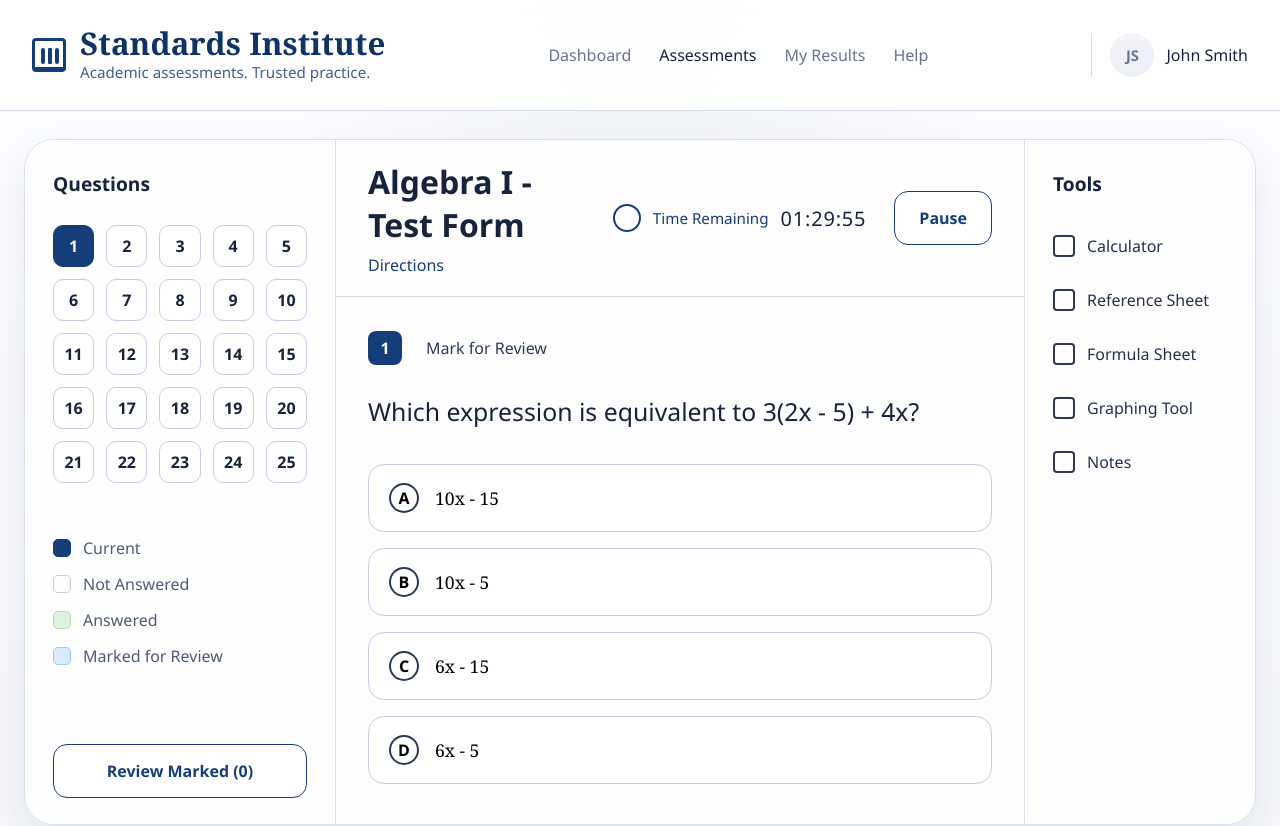
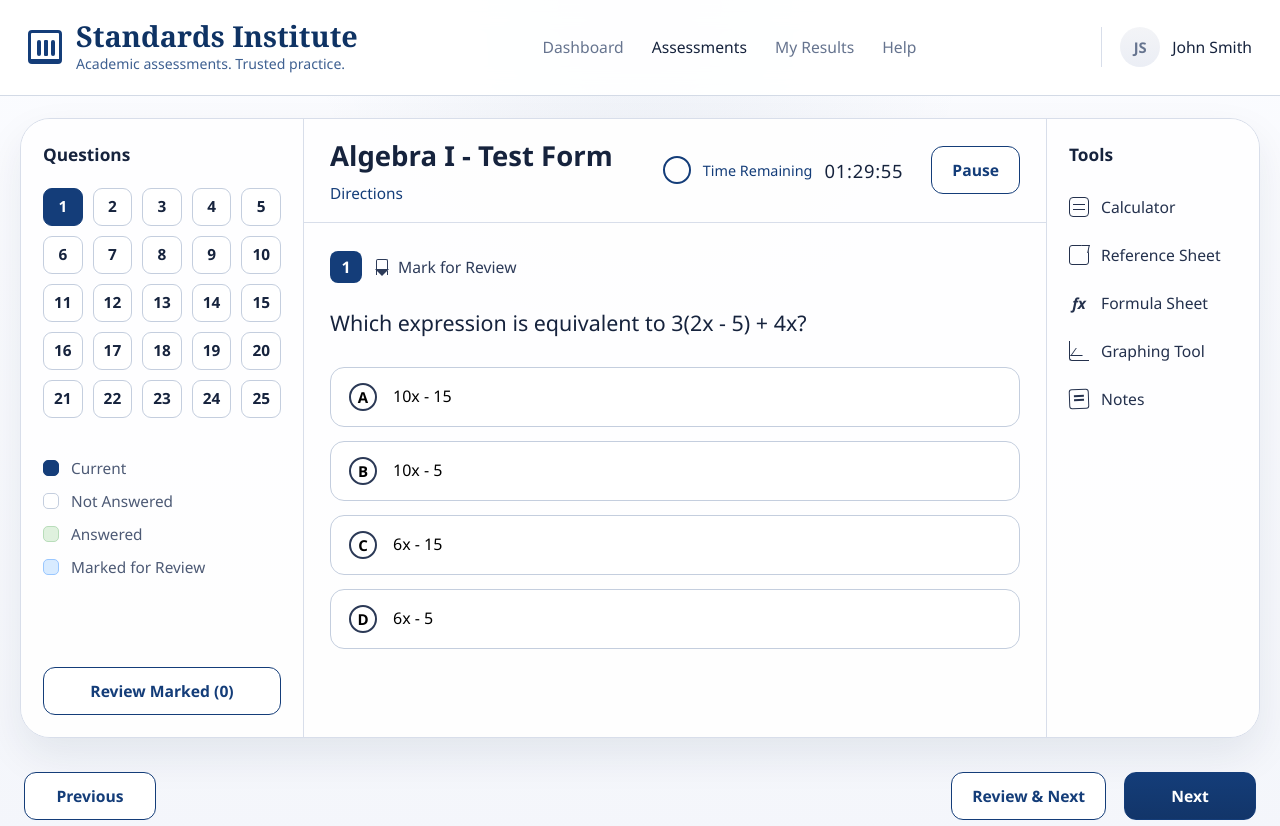
Before and after one commit to mctoeseverything/academic-standards, a plain HTML site: page index.html in a window 1280 px wide. Shown: the top 826 px of the page. Drawn offline with Linux system fonts and the light colour scheme.

Commit message:
ffwefewefw

```diff
--- a/index.html
+++ b/index.html
@@ -69,7 +69,10 @@
         <div class="question-body">
           <div class="question-meta">
             <div class="question-pill" id="questionNumberBadge">1</div>
-            <button class="mark-toggle" id="markToggle" type="button">Mark for Review</button>
+            <button class="mark-toggle" id="markToggle" type="button">
+              <span class="icon bookmark-icon" aria-hidden="true"></span>
+              <span>Mark for Review</span>
+            </button>
           </div>
 
           <h1 id="questionText"></h1>
@@ -80,11 +83,26 @@
       <aside class="panel tools-panel">
         <h2>Tools</h2>
         <div class="tools-list">
-          <button class="tool-link" type="button">Calculator</button>
-          <button class="tool-link" type="button" onclick="openModal('referenceModal')">Reference Sheet</button>
-          <button class="tool-link" type="button" onclick="openModal('formulaModal')">Formula Sheet</button>
-          <button class="tool-link" type="button">Graphing Tool</button>
-          <button class="tool-link" type="button">Notes</button>
+          <button class="tool-link" type="button">
+            <span class="icon tool-icon calculator-icon" aria-hidden="true"></span>
+            <span>Calculator</span>
+          </button>
+          <button class="tool-link" type="button" onclick="openModal('referenceModal')">
+            <span class="icon tool-icon document-icon" aria-hidden="true"></span>
+            <span>Reference Sheet</span>
+          </button>
+          <button class="tool-link" type="button" onclick="openModal('formulaModal')">
+            <span class="icon tool-icon formula-icon" aria-hidden="true"></span>
+            <span>Formula Sheet</span>
+          </button>
+          <button class="tool-link" type="button">
+            <span class="icon tool-icon graph-icon" aria-hidden="true"></span>
+            <span>Graphing Tool</span>
+          </button>
+          <button class="tool-link" type="button">
+            <span class="icon tool-icon notes-icon" aria-hidden="true"></span>
+            <span>Notes</span>
+          </button>
         </div>
       </aside>
     </section>
--- a/script.js
+++ b/script.js
@@ -111,6 +111,7 @@ const choicesDiv = document.getElementById("choices");
 const questionGrid = document.getElementById("questionGrid");
 const questionNumberBadge = document.getElementById("questionNumberBadge");
 const markToggle = document.getElementById("markToggle");
+const markToggleLabel = markToggle.querySelector("span:last-child");
 const markedCount = document.getElementById("markedCount");
 const reviewMarkedButton = document.getElementById("reviewMarkedButton");
 const reviewNextButton = document.getElementById("reviewNextButton");
@@ -146,7 +147,7 @@ function renderQuestion() {
   });
 
   markToggle.classList.toggle("active", markedQuestions.has(current));
-  markToggle.textContent = markedQuestions.has(current) ? "Marked for Review" : "Mark for Review";
+  markToggleLabel.textContent = markedQuestions.has(current) ? "Marked for Review" : "Mark for Review";
 
   renderGrid();
   updateMarkedCount();
--- a/style.css
+++ b/style.css
@@ -20,7 +20,7 @@
 body {
   margin: 0;
   min-height: 100vh;
-  font-family: "Segoe UI", "Aptos", "Helvetica Neue", Arial, sans-serif;
+  font-family: "Aptos", "Segoe UI", "Helvetica Neue", Arial, sans-serif;
   color: var(--text);
   background:
     radial-gradient(circle at top center, rgba(20, 61, 121, 0.06), transparent 32%),
@@ -37,7 +37,7 @@ a {
   align-items: center;
   justify-content: space-between;
   gap: 24px;
-  padding: 28px 32px;
+  padding: 22px 28px;
   background: rgba(255, 255, 255, 0.92);
   border-bottom: 1px solid rgba(196, 206, 222, 0.75);
   backdrop-filter: blur(12px);
@@ -84,7 +84,7 @@ a {
 
 .brand-name {
   font-family: Cambria, Georgia, "Times New Roman", serif;
-  font-size: 1.95rem;
+  font-size: 1.8rem;
   font-weight: 600;
   line-height: 1;
   color: var(--navy-strong);
@@ -92,7 +92,7 @@ a {
 
 .brand-tag {
   margin-top: 3px;
-  font-size: 0.95rem;
+  font-size: 0.88rem;
   color: var(--navy);
   opacity: 0.82;
 }
@@ -106,6 +106,7 @@ a {
 .main-nav a {
   color: var(--muted);
   text-decoration: none;
+  font-size: 0.98rem;
   font-weight: 500;
 }
 
@@ -120,13 +121,14 @@ a {
   gap: 12px;
   padding-left: 18px;
   border-left: 1px solid var(--border);
+  font-size: 0.98rem;
 }
 
 .avatar {
   display: grid;
   place-items: center;
-  width: 44px;
-  height: 44px;
+  width: 40px;
+  height: 40px;
   border-radius: 999px;
   color: var(--muted);
   background: linear-gradient(180deg, #f3f4f7 0%, #ebeef5 100%);
@@ -135,13 +137,13 @@ a {
 }
 
 .page-shell {
-  padding: 28px 24px 32px;
+  padding: 22px 20px 24px;
 }
 
 .exam-shell {
   display: grid;
-  grid-template-columns: 310px minmax(0, 1fr) 230px;
-  min-height: calc(100vh - 206px);
+  grid-template-columns: 282px minmax(0, 1fr) 212px;
+  min-height: calc(100vh - 180px);
   background: rgba(255, 255, 255, 0.84);
   border: 1px solid var(--border);
   border-radius: 30px;
@@ -155,7 +157,7 @@ a {
 
 .questions-panel,
 .tools-panel {
-  padding: 30px 28px 26px;
+  padding: 24px 22px 22px;
 }
 
 .center-panel {
@@ -165,22 +167,23 @@ a {
 
 .questions-panel h2,
 .tools-panel h2 {
-  margin: 0 0 28px;
-  font-size: 1.2rem;
+  margin: 0 0 22px;
+  font-size: 1.08rem;
 }
 
 .question-grid {
   display: grid;
   grid-template-columns: repeat(5, 1fr);
-  gap: 12px;
+  gap: 10px;
 }
 
 .q-box {
-  height: 42px;
+  height: 38px;
   border: 1px solid var(--border-strong);
-  border-radius: 10px;
+  border-radius: 9px;
   background: #fff;
   color: var(--text);
+  font-size: 0.96rem;
   font-weight: 600;
   cursor: pointer;
   transition: 0.18s ease;
@@ -209,8 +212,8 @@ a {
 
 .legend {
   display: grid;
-  gap: 14px;
-  margin-top: 54px;
+  gap: 12px;
+  margin-top: 40px;
 }
 
 .legend-item {
@@ -218,11 +221,12 @@ a {
   align-items: center;
   gap: 12px;
   color: #4d5a75;
+  font-size: 0.96rem;
 }
 
 .legend-swatch {
-  width: 18px;
-  height: 18px;
+  width: 16px;
+  height: 16px;
   border-radius: 5px;
   border: 1px solid var(--border-strong);
   background: #fff;
@@ -259,13 +263,13 @@ a {
   grid-template-columns: minmax(0, 1fr) auto auto;
   align-items: center;
   gap: 28px;
-  padding: 20px 32px;
+  padding: 18px 26px;
   border-bottom: 1px solid var(--border);
 }
 
 .eyebrow {
   margin: 0 0 8px;
-  font-size: 2rem;
+  font-size: 1.72rem;
   font-weight: 700;
 }
 
@@ -274,6 +278,7 @@ a {
   background: transparent;
   padding: 0;
   color: var(--navy);
+  font-size: 0.96rem;
   font-weight: 500;
   cursor: pointer;
 }
@@ -293,31 +298,31 @@ a {
 }
 
 .timer-label {
-  font-size: 0.95rem;
+  font-size: 0.9rem;
   color: var(--navy);
 }
 
 .timer-value {
-  font-size: 1.25rem;
+  font-size: 1.15rem;
   font-weight: 500;
   letter-spacing: 0.04em;
 }
 
 .question-body {
-  padding: 34px 32px 40px;
+  padding: 28px 26px 32px;
 }
 
 .question-meta {
   display: flex;
   align-items: center;
-  gap: 18px;
+  gap: 14px;
 }
 
 .question-pill {
   display: grid;
   place-items: center;
-  width: 34px;
-  height: 34px;
+  width: 32px;
+  height: 32px;
   border-radius: 8px;
   background: var(--navy);
   color: #fff;
@@ -325,9 +330,14 @@ a {
 }
 
 .mark-toggle {
+  display: inline-flex;
+  align-items: center;
+  gap: 10px;
   border: none;
   background: transparent;
   color: #2d3b59;
+  padding: 0;
+  font-size: 0.98rem;
   font-weight: 500;
   cursor: pointer;
 }
@@ -337,16 +347,16 @@ a {
 }
 
 #questionText {
-  margin: 28px 0 34px;
-  font-size: 1.55rem;
+  margin: 24px 0 28px;
+  font-size: 1.34rem;
   line-height: 1.5;
   font-weight: 500;
 }
 
 .choices {
   display: grid;
-  gap: 16px;
-  max-width: 780px;
+  gap: 14px;
+  max-width: 720px;
 }
 
 .choice {
@@ -354,9 +364,9 @@ a {
   align-items: center;
   gap: 16px;
   width: 100%;
-  padding: 18px 20px;
+  padding: 15px 18px;
   border: 1px solid var(--border-strong);
-  border-radius: 16px;
+  border-radius: 14px;
   background: #fff;
   cursor: pointer;
   transition: 0.18s ease;
@@ -376,22 +386,23 @@ a {
 .choice-letter {
   display: grid;
   place-items: center;
-  flex: 0 0 30px;
-  width: 30px;
-  height: 30px;
+  flex: 0 0 28px;
+  width: 28px;
+  height: 28px;
   border: 2px solid #2b3956;
   border-radius: 999px;
   font-weight: 700;
+  font-size: 0.94rem;
 }
 
 .choice-text {
-  font-family: Cambria, Georgia, "Times New Roman", serif;
-  font-size: 1.1rem;
+  font-size: 1rem;
+  line-height: 1.45;
 }
 
 .tools-list {
   display: grid;
-  gap: 12px;
+  gap: 10px;
 }
 
 .tool-link {
@@ -400,19 +411,145 @@ a {
   gap: 12px;
   border: none;
   background: transparent;
-  padding: 10px 0;
+  padding: 8px 0;
   color: #24314d;
   cursor: pointer;
   text-align: left;
+  font-size: 0.98rem;
 }
 
-.tool-link::before {
+.icon {
+  position: relative;
+  display: inline-block;
+  flex: 0 0 auto;
+}
+
+.bookmark-icon {
+  width: 12px;
+  height: 16px;
+  border: 1.8px solid currentColor;
+  border-radius: 2px 2px 0 0;
+  border-bottom: none;
+}
+
+.bookmark-icon::after {
   content: "";
-  width: 18px;
-  height: 18px;
-  border: 2px solid var(--text);
+  position: absolute;
+  left: -1.8px;
+  right: -1.8px;
+  bottom: -1px;
+  margin: auto;
+  width: 0;
+  height: 0;
+  border-left: 7.8px solid transparent;
+  border-right: 7.8px solid transparent;
+  border-top: 7px solid currentColor;
+}
+
+.bookmark-icon::before {
+  content: "";
+  position: absolute;
+  left: 1px;
+  right: 1px;
+  bottom: -0.5px;
+  margin: auto;
+  width: 0;
+  height: 0;
+  border-left: 5.2px solid transparent;
+  border-right: 5.2px solid transparent;
+  border-top: 5px solid #fff;
+}
+
+.tool-icon {
+  width: 20px;
+  height: 20px;
+  color: #24314d;
+}
+
+.calculator-icon {
+  border: 1.8px solid currentColor;
   border-radius: 4px;
-  opacity: 0.9;
+}
+
+.calculator-icon::before,
+.calculator-icon::after {
+  content: "";
+  position: absolute;
+  left: 3px;
+  right: 3px;
+  border-top: 1.8px solid currentColor;
+}
+
+.calculator-icon::before {
+  top: 6px;
+}
+
+.calculator-icon::after {
+  top: 11px;
+}
+
+.document-icon {
+  border: 1.8px solid currentColor;
+  border-radius: 3px;
+}
+
+.document-icon::before {
+  content: "";
+  position: absolute;
+  top: -1px;
+  right: -1px;
+  width: 7px;
+  height: 7px;
+  border-top: 1.8px solid currentColor;
+  border-right: 1.8px solid currentColor;
+  background: #fff;
+  transform: skew(-12deg);
+}
+
+.formula-icon::before {
+  content: "fx";
+  position: absolute;
+  inset: 0;
+  display: grid;
+  place-items: center;
+  font-size: 0.95rem;
+  font-style: italic;
+  font-weight: 700;
+}
+
+.graph-icon {
+  border-bottom: 1.8px solid currentColor;
+  border-left: 1.8px solid currentColor;
+  border-radius: 0 0 0 3px;
+}
+
+.graph-icon::before {
+  content: "";
+  position: absolute;
+  left: 3px;
+  bottom: 4px;
+  width: 11px;
+  height: 7px;
+  border-left: 1.8px solid currentColor;
+  border-bottom: 1.8px solid currentColor;
+  transform: skew(-35deg);
+}
+
+.notes-icon {
+  border: 1.8px solid currentColor;
+  border-radius: 3px;
+  transform: rotate(-2deg);
+}
+
+.notes-icon::before {
+  content: "";
+  position: absolute;
+  width: 10px;
+  height: 1.8px;
+  background: currentColor;
+  top: 5px;
+  left: 4px;
+  box-shadow: 0 4px 0 currentColor;
 }
 
 .action-bar {
@@ -420,8 +557,8 @@ a {
   align-items: center;
   justify-content: space-between;
   gap: 20px;
-  margin-top: 20px;
-  padding: 22px 4px 0;
+  margin-top: 16px;
+  padding: 18px 4px 0;
 }
 
 .action-group {
@@ -434,9 +571,10 @@ a {
   display: inline-flex;
   align-items: center;
   justify-content: center;
-  min-height: 54px;
-  padding: 0 24px;
-  border-radius: 14px;
+  min-height: 48px;
+  padding: 0 20px;
+  border-radius: 12px;
+  font-size: 0.98rem;
   font-weight: 700;
   cursor: pointer;
   transition: 0.18s ease;
@@ -460,11 +598,11 @@ a {
 }
 
 .nav-button {
-  min-width: 142px;
+  min-width: 132px;
 }
 
 .pause-button {
-  min-width: 96px;
+  min-width: 88px;
 }
 
 .modal {
```
